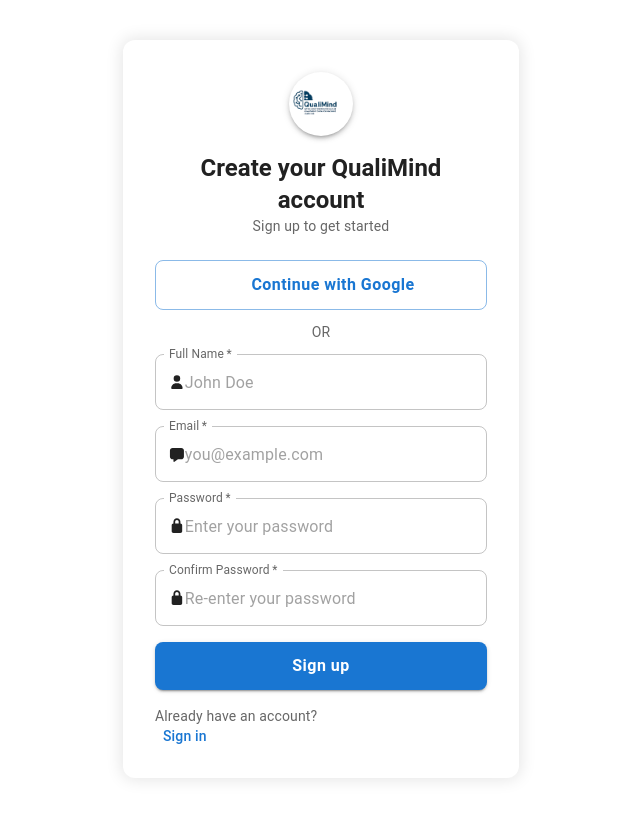
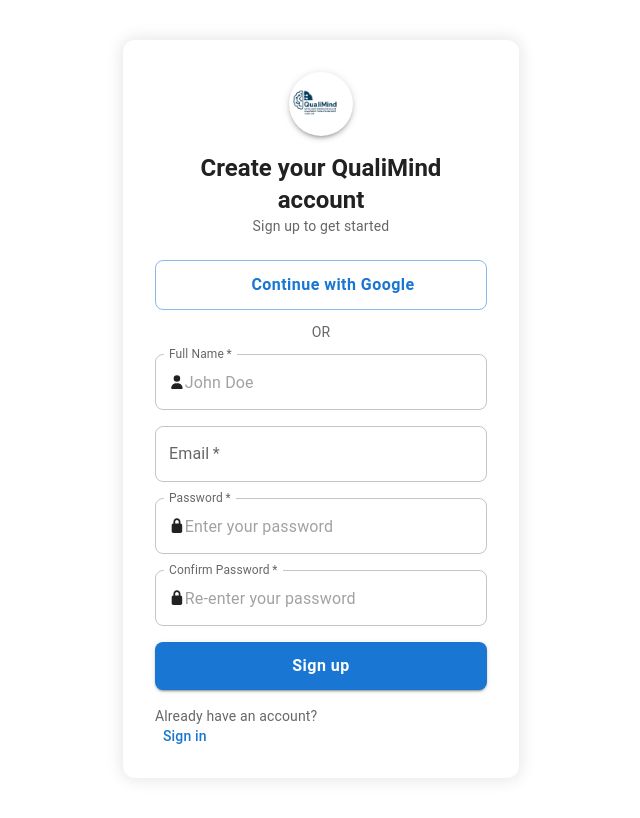
Before and after one commit to kamalbhaiii/HIS-Project-Qualimind, a React (Vite) app in the folder frontend/: page /Sign-up in a window 1280 px wide. Shown: the whole page, without its empty margins (319-959 px from the left). Built offline with nearby package versions, Linux system fonts and the light colour scheme; some icons are missing.

Commit message:
remove email icon

```diff
--- a/frontend/src/components/templates/SignupPageTemplate.jsx
+++ b/frontend/src/components/templates/SignupPageTemplate.jsx
@@ -227,7 +227,7 @@
             onBlur={handleBlur('email')}
             error={Boolean(errors.email)}
             helperText={errors.email}
-            icon={<Icon icon={faMessage} size='sm' />}
+            //icon={<Icon icon={faMessage} size='sm' />}
             type="email"
             name="email"
             id="email"
```
